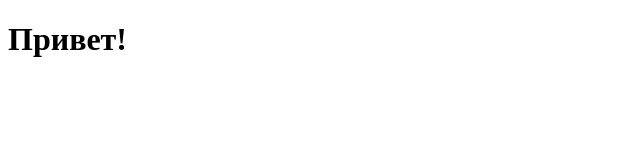
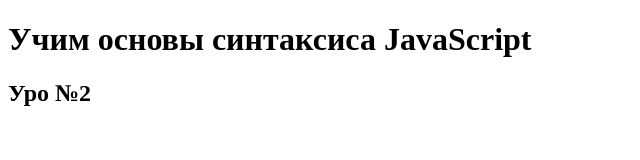
Before and after one commit to korvet88/js_projects, a plain HTML site: page index.html in a window 1280 px wide. Shown: the whole page, without its empty margins (0-640 px from the left). Drawn offline with Linux system fonts and the light colour scheme.

Commit message:
ПРоходной материал
ПРо точки с зпт и немного о скобках.

```diff
--- a/index.html
+++ b/index.html
@@ -7,7 +7,11 @@
     <title>Document</title>
 </head>
 <body>
-    <h1>Привет!</h1>
+    <h1>
+        Учим основы синтаксиса
+        <span class="Yellow">JavaScript</span>
+    </h1>
+    <h2>Уро №2</h2>
     <script src="js/script.js"></script>
 </body>
 </html>
--- a/js/script.js
+++ b/js/script.js
@@ -1 +1,2 @@
-console.log("Привет мир!");
+console.log("Учим JS");
+console.log("JS");
```
